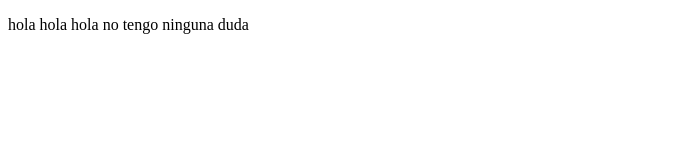
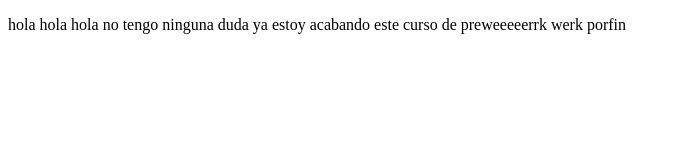
Before and after one commit to brnd22/ProyectoDemoCursoPreWork, a plain HTML site: page index.html in a window 1280 px wide. Shown: the whole page, without its empty margins (0-680 px from the left). Drawn offline with Linux system fonts and the light colour scheme.

Commit message:
cambios de prueba

```diff
--- a/index.html
+++ b/index.html
@@ -10,6 +10,7 @@
     <p>
         hola hola hola
         no tengo ninguna duda
+        ya estoy acabando este curso de preweeeeerrk werk porfin
     </p>
 </body>
 </html>
```
